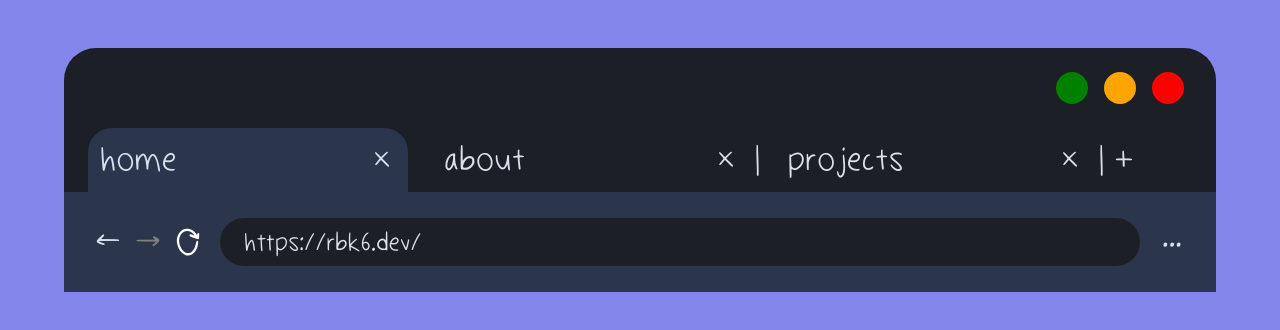
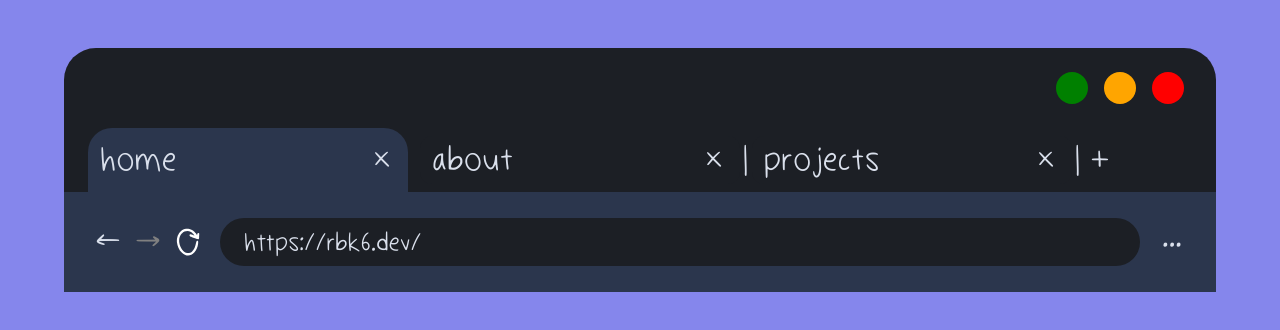
Before and after one commit to rbk6/website, a React (Vite) app: page / in a window 1280 px wide. Shown: the top 330 px of the page. Built offline with nearby package versions, Linux system fonts and the light colour scheme.

Commit message:
fix margin between tabs

```diff
--- a/src/components/Header/Header.scss
+++ b/src/components/Header/Header.scss
@@ -100,7 +100,7 @@ nav.header {
 			border-top-left-radius: 24px;
 			background-color: $color-blue-gray-light;
 			font-size: $font-md;
-			margin-left: 24px;
+			margin-left: 12px;
 
 			&.active {
 				height: 64px;
```
